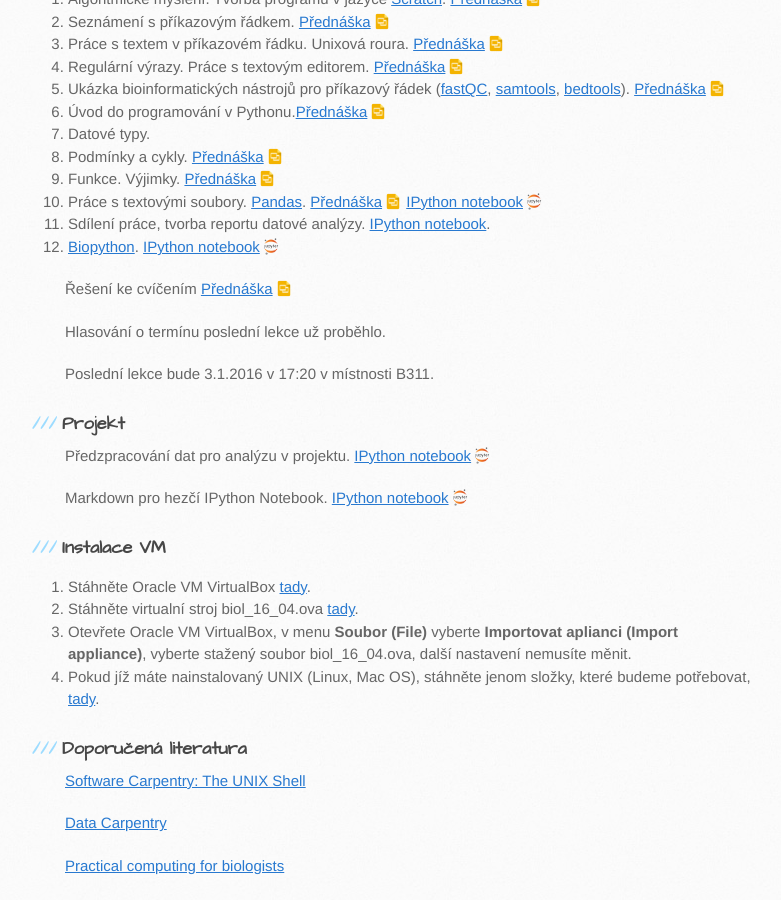
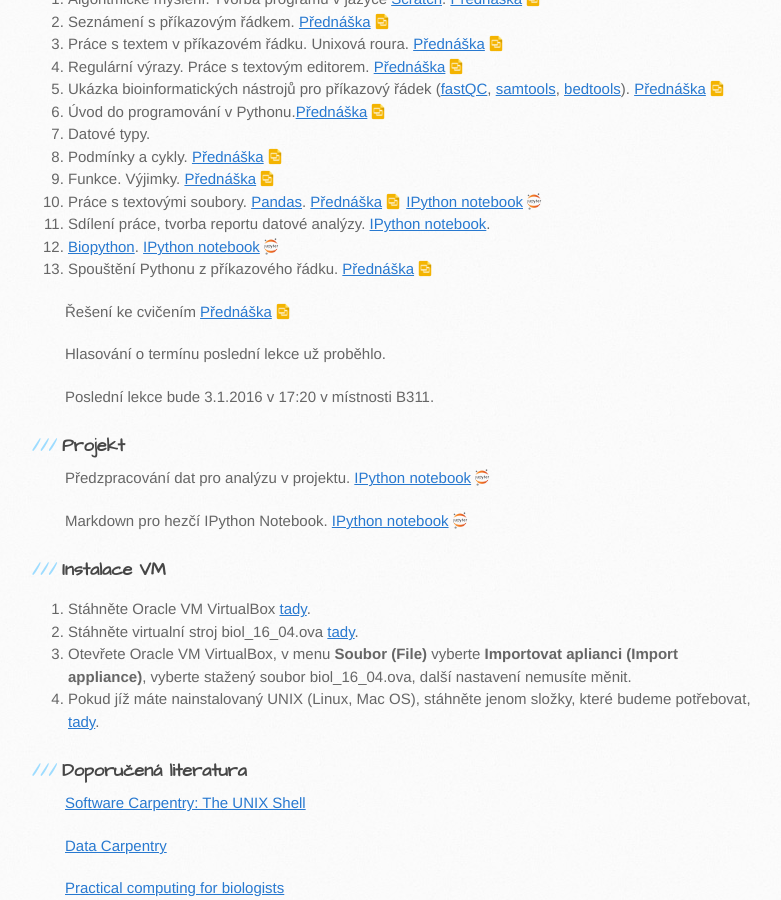
Before and after one commit to anastazie/intro_python_biol, a Jekyll site: the page built from index.md, in a window 1280 px wide and 900 px high, scrolled down 1111 px. Shown: the whole window, without its empty margins (105-886 px from the left). Built offline with Jekyll 4.4.1, drawn with Linux system fonts in a browser that asks for light colours; our own code applies the rules of GitHub Pages for plain Markdown files.

Commit message:
Přidána přednáška č. 13
- Python a CLI

```diff
--- a/index.md
+++ b/index.md
@@ -28,8 +28,9 @@ Cílem předmětu je zbavení studentů strachu z příkazového řádku a nauč
 10. Práce s textovými soubory. [Pandas](http://pandas.pydata.org/). <a href="https://docs.google.com/presentation/d/11kMwoRq-d7_4Q-RpWO2bdBx2Gi0fT3Dq_-JrlMw21-E/edit?usp=sharing"  class="presentation">Přednáška</a> <a href="https://github.com/anastazie/python_biol_2016/blob/master/10_Python_Pandas.ipynb" class="jupyter"> IPython notebook </a>
 11. Sdílení práce, tvorba reportu datové analýzy. [IPython notebook](http://jupyter.org/).
 12. [Biopython](http://biopython.org/DIST/docs/tutorial/Tutorial.html). <a href="https://github.com/anastazie/python_biol_2016/blob/master/Biopython.ipynb" class="jupyter"> IPython notebook </a>
+13. Spouštění Pythonu z příkazového řádku. <a href="https://docs.google.com/presentation/d/1-2EnFnjY3fAfKsJkeIUfRUqk2C7v87O_Umd1wD2Dol8/edit?usp=sharing"  class="presentation">Přednáška</a>
 
-Řešení ke cvíčením <a href="https://docs.google.com/presentation/d/1XFS2EjUPrdbiI76mhOeFxNjPzWEUKcfJFnSob8QuzyE/edit?usp=sharing" class="presentation">Přednáška</a>
+Řešení ke cvičením <a href="https://docs.google.com/presentation/d/1XFS2EjUPrdbiI76mhOeFxNjPzWEUKcfJFnSob8QuzyE/edit?usp=sharing" class="presentation">Přednáška</a>
 
 Hlasování o termínu poslední lekce už proběhlo.
 
```
